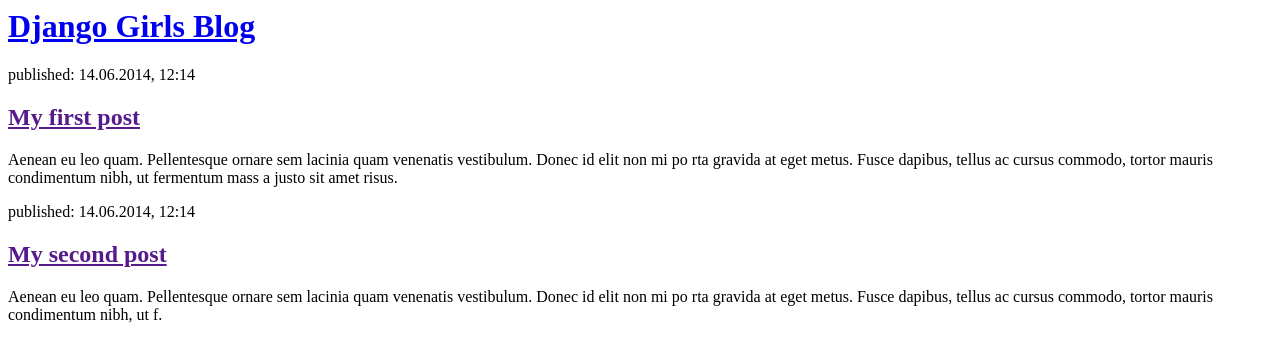
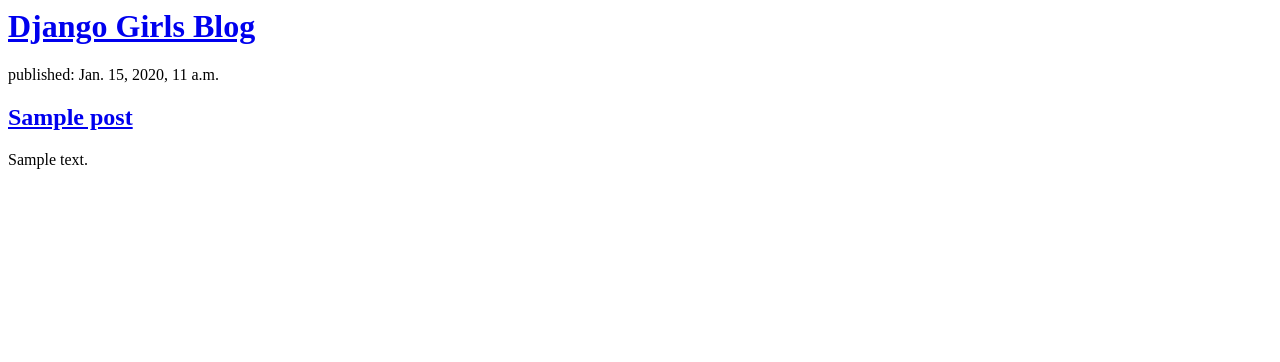
Before and after one commit to webjazznl/django_blog, a Django app: template blog/templates/blog/post_list.html in a window 1280 px wide. Shown: the top 362 px of the page. Run offline with Django 3.2, Linux system fonts and the light colour scheme; the template is opened without the code that fills it: values that come from a table or form of the project are taken from there, others are empty; tables that the repository leaves empty hold one stand-in row (values such as "Sample post").

Commit message:
Add post detail url, view and template

```diff
--- /dev/null
+++ b/blog/templates/blog/post_detail.html
@@ -0,0 +1 @@
+{{post}}
--- a/blog/templates/blog/post_list.html
+++ b/blog/templates/blog/post_list.html
@@ -6,17 +6,11 @@
 <div>
 <h1><a href="/">Django Girls Blog</a></h1>
 </div>
+{%for post in post_list%}
 <div>
-<p>published: 14.06.2014, 12:14</p>
-<h2><a href="">My first post</a></h2>
-<p>Aenean eu leo quam. Pellentesque ornare sem lacinia quam venenatis vestibulum. Donec id elit non mi po
-rta gravida at eget metus. Fusce dapibus, tellus ac cursus commodo, tortor mauris condimentum nibh, ut fermentum mass
-a justo sit amet risus.</p>
+<p>published: {{post.published_date}}</p>
+<h2><a href="{% url 'blog:post_detail' post.id %}">{{post.title}}</a></h2>
+{{post.text}}
 </div>
-<div>
-<p>published: 14.06.2014, 12:14</p>
-<h2><a href="">My second post</a></h2>
-<p>Aenean eu leo quam. Pellentesque ornare sem lacinia quam venenatis vestibulum. Donec id elit non mi po
-rta gravida at eget metus. Fusce dapibus, tellus ac cursus commodo, tortor mauris condimentum nibh, ut f.</p>
-</div>
+{%endfor%}
 </body>
--- a/blog/urls.py
+++ b/blog/urls.py
@@ -1,7 +1,10 @@
 from django.urls import path
 from . import views
 
+app_name="blog"
+
 urlpatterns = [
-    path('', views.post_list, name='post_list')
+    path('', views.post_list, name='post_list'),
+    path('post/<int:post_id>/', views.post_detail, name='post_detail')
 
 ]
```
Also changed, not shown: blog/views.py (+11 -3 lines).
